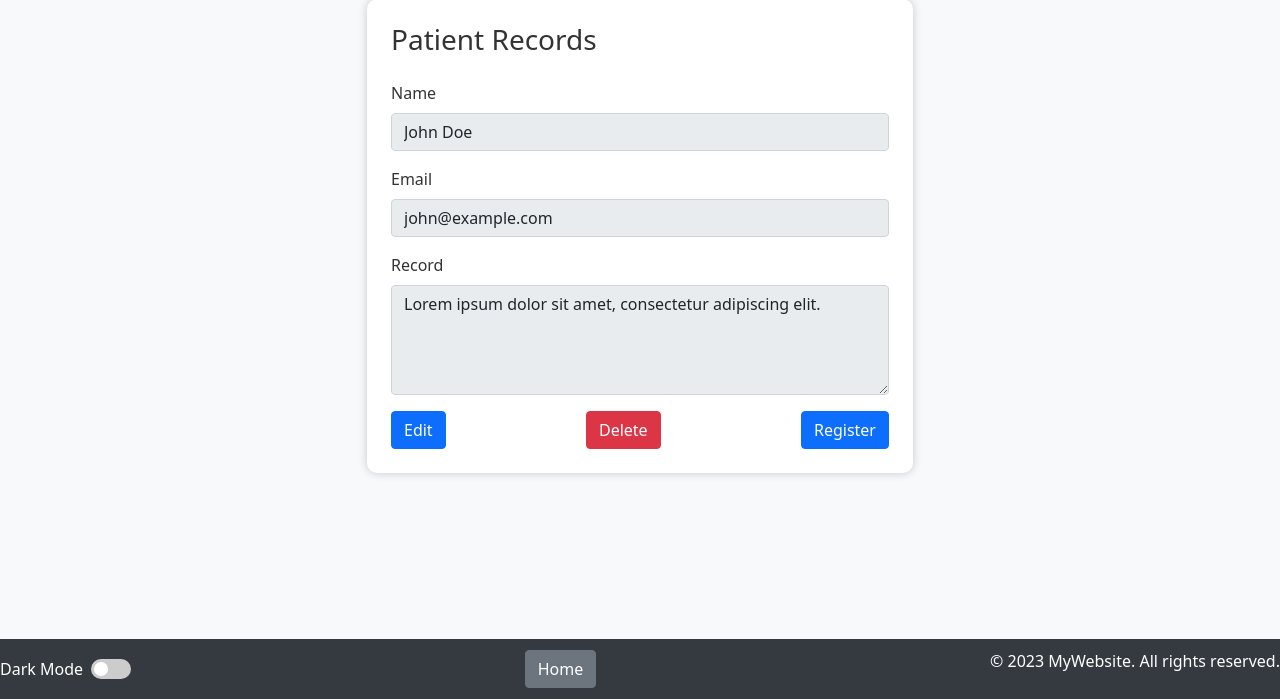
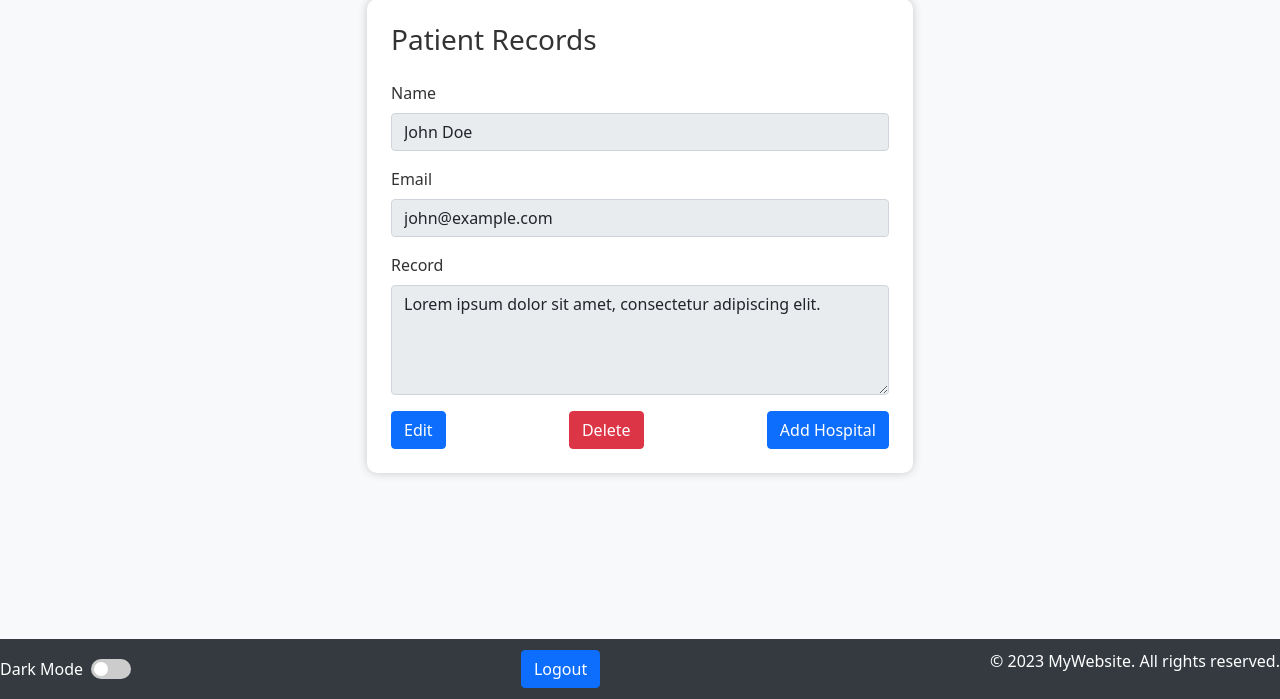
Before and after one commit to MannsWrld/group_proj, a Flask app: page /home in a window 1280 px wide. Shown: the part 101-800 px from the top of the page. Run offline with Flask 3, Linux system fonts and the light colour scheme.

Commit message:
ughghghghghg

```diff
--- a/flask_app/templates/home.html
+++ b/flask_app/templates/home.html
@@ -111,7 +111,7 @@
                     <div class="d-flex justify-content-between">
                         <button type="button" class="btn btn-primary">Edit</button>
                         <button type="button" class="btn btn-danger">Delete</button>
-                        <button type="submit" class="btn btn-primary btn-block" action="/add_hospital">Register</button>
+                        <button type="submit" class="btn btn-primary btn-block" action="/add_hospital">Add Hospital</button>
                     </div>
                 </div>
             </div>
@@ -126,7 +126,7 @@
                 <span class="slider"></span>
             </label>
         </div>
-        <a href="/home" class="btn btn-secondary">Home</a>
+        <a href="/logout" class="btn btn-primary">Logout</a>
         <p>&copy; 2023 MyWebsite. All rights reserved.</p>
     </div>
 
```
